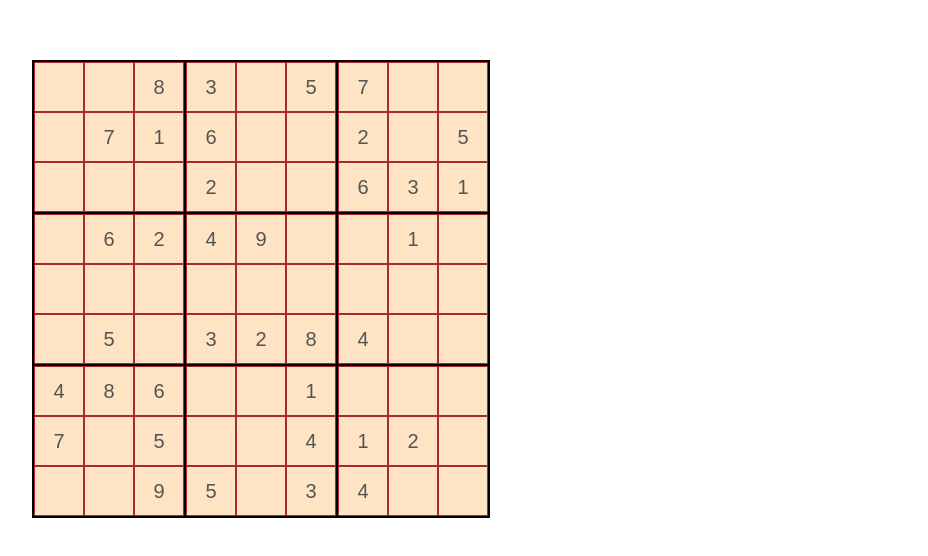
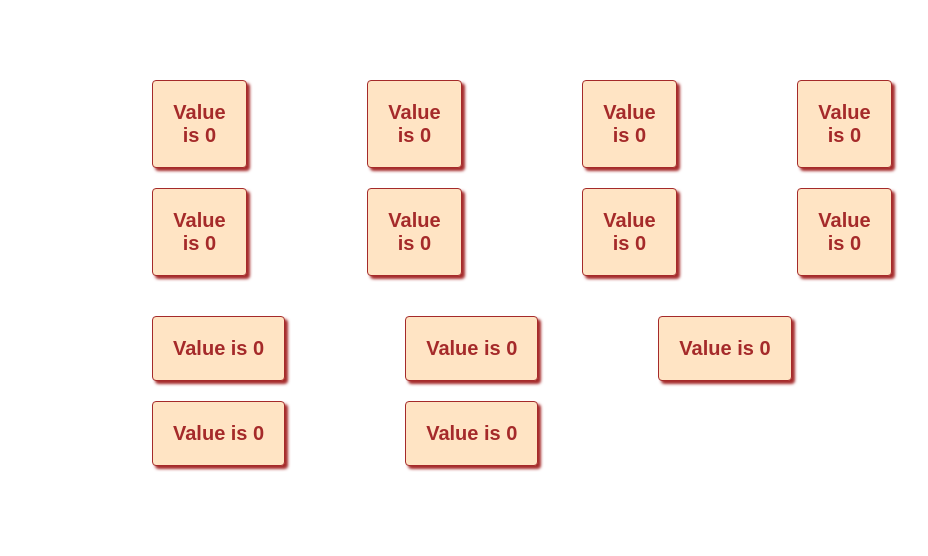
Before and after one commit to sharanyavaidyanath/Sudoku, a React (Create React App) app: page / in a window 1280 px wide. Shown: the part 140-696 px from the top of the page, without its empty margins (168-1096 px from the left). Built offline with nearby package versions, Linux system fonts and the light colour scheme.

Commit message:
Temp prop drill

```diff
--- a/src/App.tsx
+++ b/src/App.tsx
@@ -1,18 +1,18 @@
-import React from "react";
-import OuterGrid from "./outer-grid";
+import React, { useState } from "react";
 import styled from "styled-components";
-import { SUDOKU } from "./utils/constants";
-import { Sudoku } from "./utils/helpers";
+import ButtonContainer from "./button-container";
 
 const Container = styled.div`
   margin: 200px;
 `;
 
 const App: React.FC = () => {
-  const sudoku = new Sudoku(SUDOKU);
+  const [value, setValue] = useState(0);
+  const onClick = () => setValue(value + 1);
   return (
     <Container>
-      <OuterGrid sudoku={sudoku} />
+      <ButtonContainer numberOfButtons={8} onClick={onClick} value={value} />
+      <ButtonContainer numberOfButtons={5} onClick={onClick} value={value} />
     </Container>
   );
 };
--- /dev/null
+++ b/src/button-container/index.tsx
@@ -0,0 +1,35 @@
+import React from "react";
+import SampleButton from "../sample-button";
+import styled from "styled-components";
+interface ContainerProps {
+  numberOfButtons: number;
+}
+interface ButtonContainerProps {
+  value: number;
+  onClick: () => void;
+}
+
+const Container = styled.div<ContainerProps>`
+  display: grid;
+  grid-template-columns: ${props =>
+    `repeat(${Math.ceil(props.numberOfButtons / 2)} , auto)`};
+  grid-gap: 20px;
+  padding: 20px;
+  justify-content: start;
+`;
+
+const ButtonContainer = ({
+  numberOfButtons,
+  value,
+  onClick,
+}: ButtonContainerProps & ContainerProps) => {
+  return (
+    <Container numberOfButtons={numberOfButtons}>
+      {Array.from({ length: numberOfButtons }).map((_, index) => (
+        <SampleButton key={index} value={value} onClick={onClick} />
+      ))}
+    </Container>
+  );
+};
+
+export default ButtonContainer;
--- /dev/null
+++ b/src/button/index.tsx
@@ -0,0 +1,63 @@
+import React from "react";
+import styled from "styled-components";
+
+interface StyledButtonProps {
+  primary?: boolean;
+  secondary?: boolean;
+  success?: boolean;
+  danger?: boolean;
+  link?: boolean;
+}
+
+interface ButtonProps
+  extends React.HTMLAttributes<HTMLButtonElement>,
+    StyledButtonProps {
+  text: string;
+}
+
+// #region styled-components
+const chooseButtonBackGroundColor = (props: StyledButtonProps) => {
+  const { secondary, success, danger, link } = props;
+  let color = "#007bff";
+  if (secondary) {
+    color = "gray";
+  } else if (success) {
+    color = "green";
+  } else if (danger) {
+    color = "red";
+  } else if (link) {
+    color = "transparent";
+  }
+  return color;
+};
+
+const StyledButton = styled.button`
+    background-color: bisque;
+margin-left: 100px;
+  /* background-color: ${chooseButtonBackGroundColor}; */
+  padding: 20px;
+  border: 1px solid brown;
+  box-shadow: 3px 3px 3px brown;
+  outline:none;
+  border-radius: 4px;
+  font-size: 20px;
+  font-weight: 600;
+  color: ${(props: StyledButtonProps) => (props.link ? "#007bff" : "brown")};
+  &:active{
+        transform: translateY(1px);
+
+      }
+  &:hover {
+    text-decoration: ${(props: StyledButtonProps) =>
+      props.link ? "underline" : "none"};
+
+    background-color: burlywood;
+  }
+`;
+// #endregion
+
+function Button({ text, ...rest }: ButtonProps) {
+  return <StyledButton {...rest}>{text}</StyledButton>;
+}
+
+export default Button;
--- /dev/null
+++ b/src/sample-button/index.tsx
@@ -0,0 +1,11 @@
+import React from "react";
+import Button from "../button";
+
+interface SampleButtonProps extends React.HTMLAttributes<HTMLButtonElement> {
+  value: number;
+}
+
+const SampleButton = ({ value, onClick }: SampleButtonProps) => {
+  return <Button text={`Value is ${value}`} onClick={onClick} />;
+};
+export default SampleButton;
```
